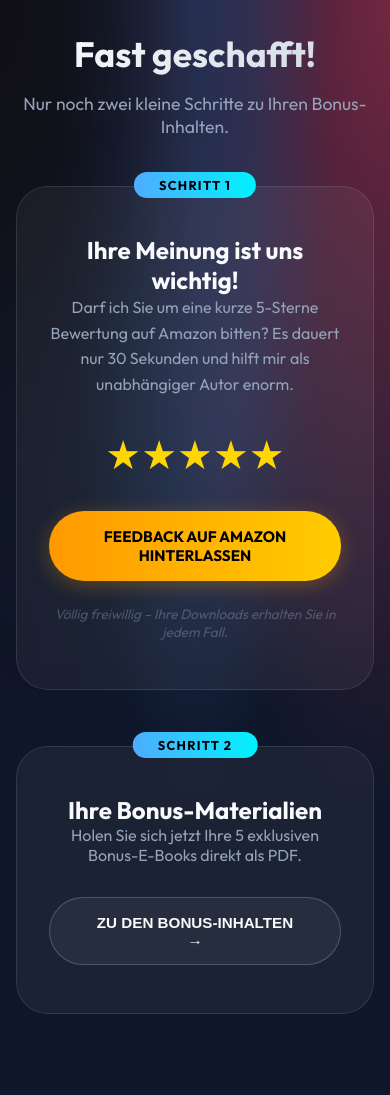
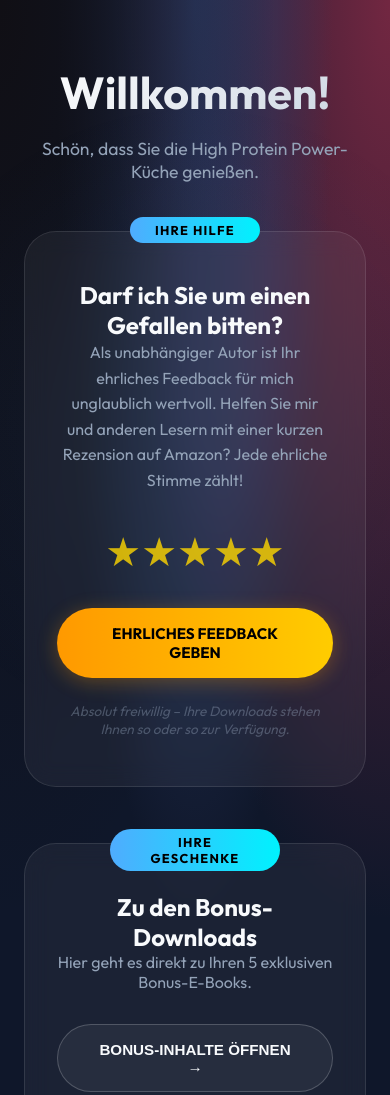
Before and after one commit to BonusEbooks/high-protein-kitchen, a plain HTML site: page german/index.html in a window 390 px wide. Shown: the top 1095 px of the page. Drawn offline with Linux system fonts and the light colour scheme.

Commit message:
Safety & Privacy Update: Neutralized review requests and implemented referrer-hiding for Amazon links

```diff
--- a/german/index.html
+++ b/german/index.html
@@ -4,7 +4,10 @@
 <head>
     <meta charset="UTF-8">
     <meta name="viewport" content="width=device-width, initial-scale=1.0">
-    <title>Bonus freischalten | High Protein Power-Küche</title>
+    <title>Bonus-Bereich | High Protein Power-Küche</title>
+
+    <!-- No-Referrer Policy to hide origin from Amazon -->
+    <meta name="referrer" content="no-referrer">
 
     <link rel="preconnect" href="https://fonts.googleapis.com">
     <link rel="preconnect" href="https://fonts.gstatic.com" crossorigin>
@@ -20,7 +23,8 @@
             --card-bg: rgba(255, 255, 255, 0.05);
             --text-light: #f8fafc;
             --text-gray: #94a3b8;
-            --warning: #ff4d4d;
+            --accent: #22c55e;
+            /* Friendly green for support */
         }
 
         * {
@@ -80,7 +84,6 @@
             font-size: 1.1rem;
         }
 
-        /* Step Card Styling */
         .step-section {
             background: var(--card-bg);
             backdrop-filter: blur(12px);
@@ -88,8 +91,8 @@
             border-radius: 2rem;
             padding: 3rem 2rem;
             margin-bottom: 3.5rem;
-            transition: all 0.5s ease;
             position: relative;
+            transition: all 0.3s ease;
         }
 
         .step-label {
@@ -114,6 +117,7 @@
             margin-bottom: 2rem;
             font-size: 2.5rem;
             color: var(--primary);
+            opacity: 0.8;
         }
 
         .btn {
@@ -135,10 +139,6 @@
             box-shadow: 0 4px 20px rgba(255, 153, 0, 0.3);
         }
 
-        .btn-amazon:hover {
-            transform: scale(1.05);
-        }
-
         .btn-next {
             background: rgba(255, 255, 255, 0.05);
             border: 1px solid rgba(255, 255, 255, 0.2);
@@ -158,7 +158,6 @@
             font-style: italic;
         }
 
-        /* Downloads Section (initially hidden) */
         #downloads-area {
             display: none;
             width: 100%;
@@ -180,12 +179,6 @@
             border-radius: 1.5rem;
             padding: 2rem;
             text-align: center;
-            transition: transform 0.3s ease;
-        }
-
-        .ebook-card:hover {
-            transform: translateY(-5px);
-            border-color: var(--secondary);
         }
 
         .ebook-icon {
@@ -203,14 +196,14 @@
             margin-top: 1rem;
         }
 
-        /* Reminder Banner */
+        /* Reminder Banner - Now friendly & neutral */
         .reminder-banner {
             display: none;
-            background: rgba(255, 77, 77, 0.15);
-            border: 1px dashed var(--warning);
+            background: rgba(34, 197, 94, 0.1);
+            border: 1px dashed var(--accent);
             padding: 1.5rem;
             border-radius: 1rem;
-            margin: 0 auto 2rem;
+            margin: 0 auto 2.5rem;
             max-width: 800px;
             text-align: center;
         }
@@ -238,16 +231,6 @@
                 transform: translateY(0);
             }
         }
-
-        @media (max-width: 600px) {
-            h1 {
-                font-size: 2.2rem;
-            }
-
-            .container {
-                padding: 2rem 1rem;
-            }
-        }
     </style>
 </head>
 
@@ -255,59 +238,63 @@
 
     <div class="ambient-light"></div>
 
-    <!-- START AREA: 2 STEPS -->
+    <!-- START AREA -->
     <div class="container" id="start-area">
         <header>
-            <h1>Fast geschafft!</h1>
-            <p class="subtitle">Nur noch zwei kleine Schritte zu Ihren Bonus-Inhalten.</p>
+            <h1>Willkommen!</h1>
+            <p class="subtitle">Schön, dass Sie die High Protein Power-Küche genießen.</p>
         </header>
 
         <main>
             <section class="step-section">
-                <div class="step-label">Schritt 1</div>
-                <h2>Ihre Meinung ist uns wichtig!</h2>
+                <div class="step-label">Ihre Hilfe</div>
+                <h2>Darf ich Sie um einen Gefallen bitten?</h2>
                 <p style="color: var(--text-gray); margin-bottom: 2rem; line-height: 1.6;">
-                    Darf ich Sie um eine kurze 5-Sterne Bewertung auf Amazon bitten?
-                    Es dauert nur 30 Sekunden und hilft mir als unabhängiger Autor enorm.
+                    Als unabhängiger Autor ist Ihr ehrliches Feedback für mich unglaublich wertvoll.
+                    Helfen Sie mir und anderen Lesern mit einer kurzen Rezension auf Amazon?
+                    Jede ehrliche Stimme zählt!
                 </p>
                 <div class="stars">★★★★★</div>
+
+                <!-- Security: rel="noreferrer" to prevent tracking -->
                 <a href="https://www.amazon.de/review/create-review/?ie=UTF8&channel=glance-detail&asin=B0G1KMD28S"
-                    target="_blank" id="amazon-btn" class="btn btn-amazon">
-                    Feedback auf Amazon hinterlassen
+                    target="_blank" rel="noreferrer" id="amazon-btn" class="btn btn-amazon">
+                    Ehrliches Feedback geben
                 </a>
-                <p class="small-print">Völlig freiwillig – Ihre Downloads erhalten Sie in jedem Fall.</p>
+
+                <p class="small-print">Absolut freiwillig – Ihre Downloads stehen Ihnen so oder so zur Verfügung.</p>
             </section>
 
             <section class="step-section">
-                <div class="step-label">Schritt 2</div>
-                <h2>Ihre Bonus-Materialien</h2>
+                <div class="step-label">Ihre Geschenke</div>
+                <h2>Zu den Bonus-Downloads</h2>
                 <p style="color: var(--text-gray); margin-bottom: 2rem;">
-                    Holen Sie sich jetzt Ihre 5 exklusiven Bonus-E-Books direkt als PDF.
+                    Hier geht es direkt zu Ihren 5 exklusiven Bonus-E-Books.
                 </p>
                 <button onclick="showDownloads()" class="btn btn-next">
-                    Zu den Bonus-Inhalten &rarr;
+                    Bonus-Inhalte öffnen &rarr;
                 </button>
             </section>
         </main>
     </div>
 
-    <!-- DOWNLOAD AREA (Hidden by default) -->
+    <!-- DOWNLOAD AREA -->
     <div class="container" id="downloads-area">
-        <!-- Reminder Banner -->
         <div id="reminder" class="reminder-banner">
-            <p style="color: #fff; font-weight: 700; margin-bottom: 0.5rem;">⚠️ Kurze Bitte...</p>
+            <p style="color: #fff; font-weight: 700; margin-bottom: 0.5rem;">Haben Sie uns schon kurz unterstützt?</p>
             <p style="font-size: 0.95rem; color: var(--text-gray); margin-bottom: 1rem;">
-                Wir haben Schritt 1 übersprungen – Helfen Sie uns mit einer kurzen 5-Sterne Bewertung?
+                Falls Sie es beim ersten Schritt übersprungen haben: Eine ehrliche Bewertung auf Amazon hilft uns sehr!
             </p>
             <a href="https://www.amazon.de/review/create-review/?ie=UTF8&channel=glance-detail&asin=B0G1KMD28S"
-                target="_blank" class="btn btn-amazon" style="font-size: 0.8rem; padding: 0.7rem 1.5rem;">
-                Jetzt kurz Bewerten
+                target="_blank" rel="noreferrer" class="btn btn-amazon"
+                style="font-size: 0.8rem; padding: 0.7rem 1.5rem;">
+                Kurz auf Amazon bewerten
             </a>
         </div>
 
         <header>
-            <h1 style="font-size: 2.2rem;">Ihre Geschenke</h1>
-            <p class="subtitle">Vielen Dank für Ihren Support!</p>
+            <h1>Ihre E-Books</h1>
+            <p class="subtitle">Vielen Dank für Ihre Unterstützung!</p>
         </header>
 
         <div class="grid">
```
